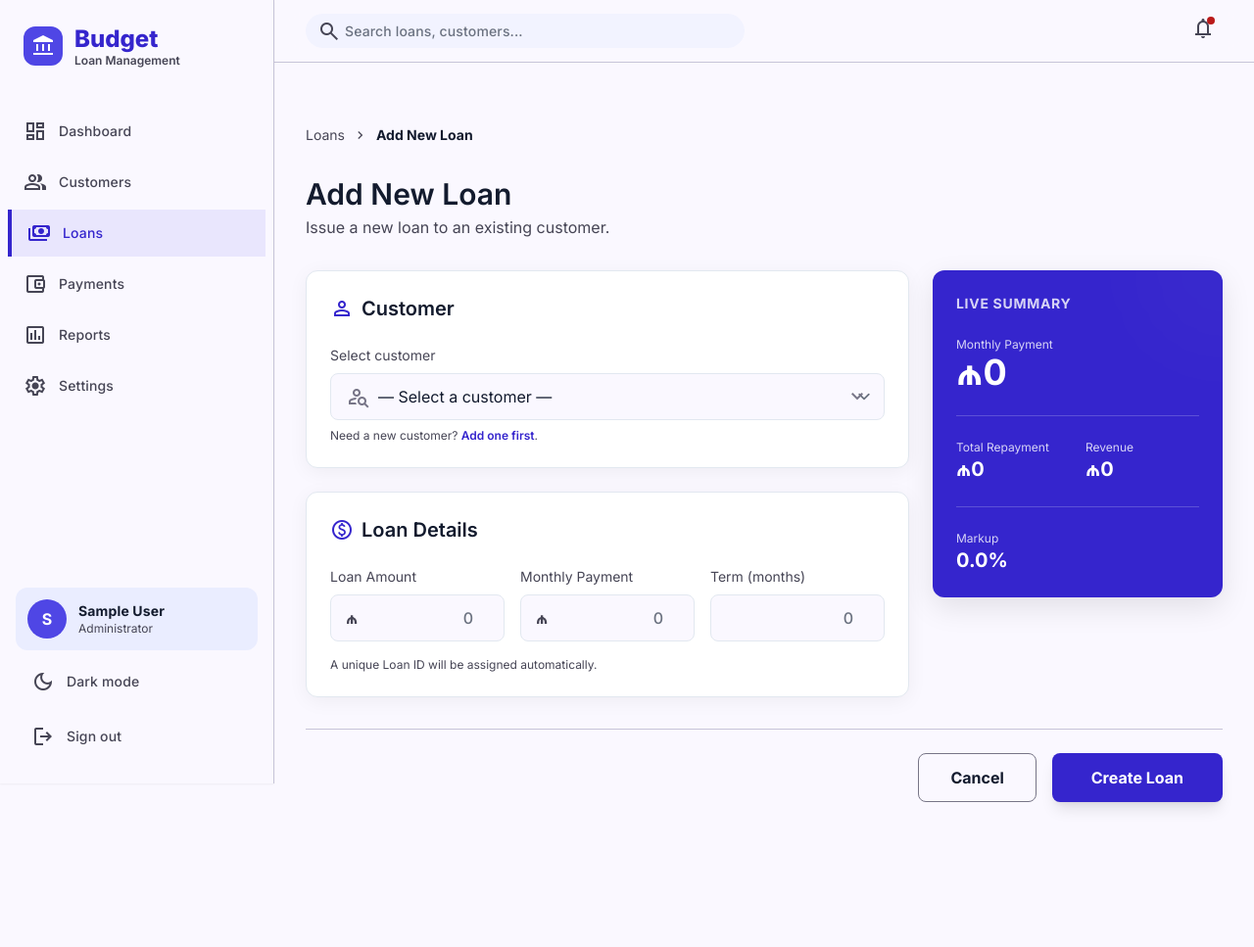
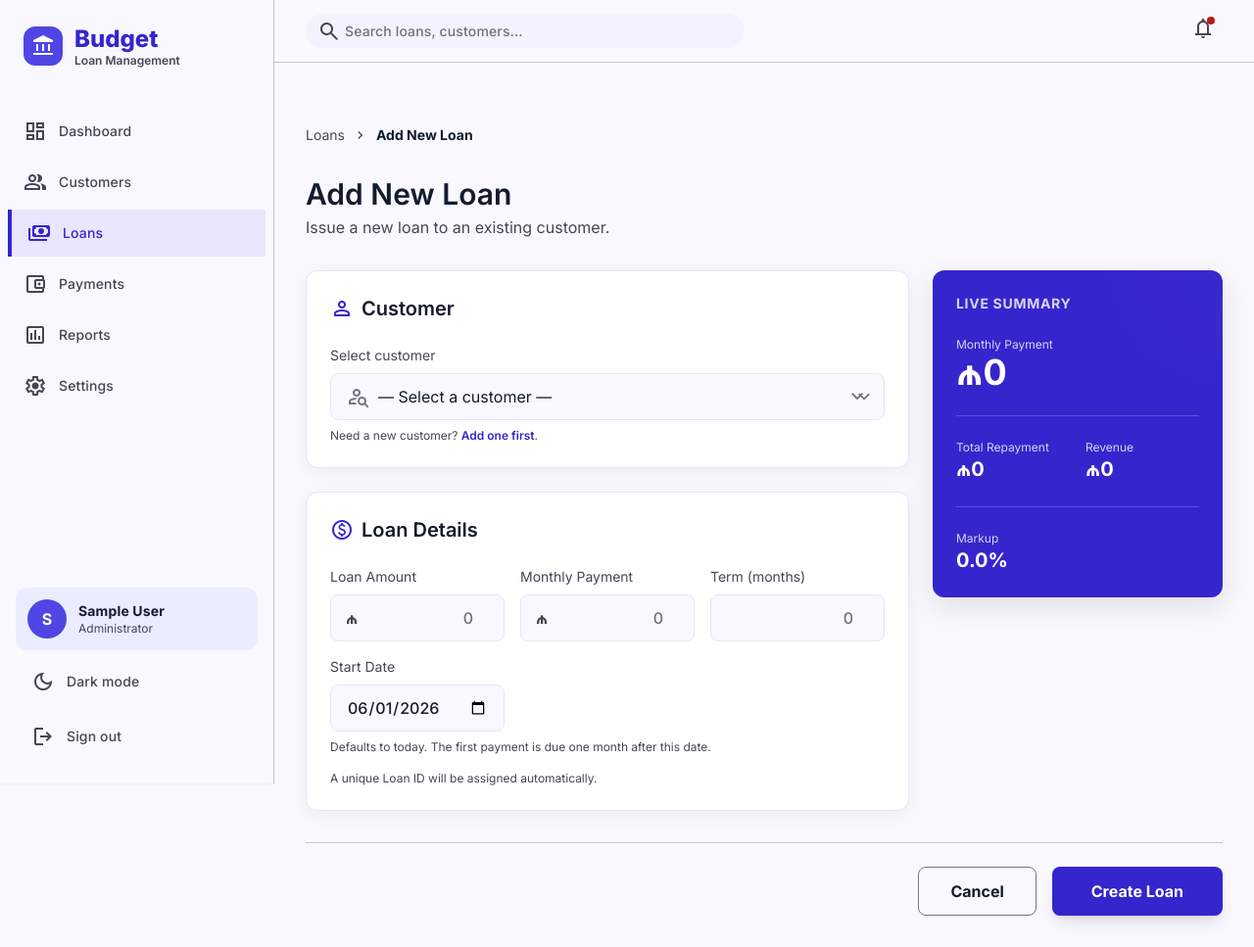
Before and after one commit to codeguy085/Budget, a Django app: page /loans/new/ in a window 1280 px wide. Shown: the whole page at 98% size. Before the commit the page ends 826 px from the top, so only its background shows below. Run offline with Django 5.2, Linux system fonts and the light colour scheme; the visitor is signed in with stand-in values (Sample User, id 1); some libraries are stand-ins or nearby versions.

Commit message:
edit loan date

```diff
--- a/loan/models.py
+++ b/loan/models.py
@@ -1,6 +1,8 @@
 from datetime import date
 
 from django.db import models
+from django.utils import timezone
+
 from user.models import Customer
 # Create your models here.
 
@@ -11,7 +13,7 @@ class Loan(models.Model):
     term = models.IntegerField()
     customer = models.ForeignKey(Customer, on_delete=models.CASCADE, related_name="loans")
     is_completed = models.BooleanField(default=False)
-    start = models.DateTimeField(auto_now_add=True)
+    start = models.DateTimeField(default=timezone.now)
     updated = models.DateTimeField(auto_now=True)
 
     def __str__(self):
--- a/loan/views.py
+++ b/loan/views.py
@@ -320,6 +320,7 @@ def loan_form(request, pk=None):
             'amount': request.POST.get('amount', '').strip(),
             'monthly_payment': request.POST.get('monthly_payment', '').strip(),
             'term': request.POST.get('term', '').strip(),
+            'start': request.POST.get('start', '').strip(),
         }
 
         customer = None
@@ -355,6 +356,16 @@ def loan_form(request, pk=None):
         except (ValueError, TypeError):
             errors['term'] = 'Enter a valid term.'
 
+        start_value = None
+        if data['start']:
+            try:
+                start_value = datetime.strptime(data['start'], '%Y-%m-%d')
+                from django.utils import timezone as _tz
+                if _tz.is_naive(start_value):
+                    start_value = _tz.make_aware(start_value)
+            except ValueError:
+                errors['start'] = 'Enter a valid start date.'
+
         if loan is not None and term_int is not None:
             paid = loan.paid_month()
             if term_int < paid:
@@ -367,12 +378,15 @@ def loan_form(request, pk=None):
                     amount=amount_int,
                     monthly_payment=monthly_int,
                     term=term_int,
+                    **({'start': start_value} if start_value else {}),
                 )
             else:
                 loan.customer = customer
                 loan.amount = amount_int
                 loan.monthly_payment = monthly_int
                 loan.term = term_int
+                if start_value:
+                    loan.start = start_value
                 loan.save()
             return redirect('loan_detail', pk=loan.pk)
     elif loan is not None:
@@ -381,6 +395,7 @@ def loan_form(request, pk=None):
             'amount': str(loan.amount),
             'monthly_payment': str(loan.monthly_payment),
             'term': str(loan.term),
+            'start': loan.start.date().isoformat() if loan.start else '',
         }
     else:
         data = {
@@ -388,6 +403,7 @@ def loan_form(request, pk=None):
             'amount': '',
             'monthly_payment': '',
             'term': '',
+            'start': date.today().isoformat(),
         }
 
     customers = Customer.objects.order_by('name', 'surname')
--- a/templates/create_loan.html
+++ b/templates/create_loan.html
@@ -85,6 +85,12 @@
             <input id="id_term" name="term" type="number" min="1" step="1" value="{{ data.term }}" placeholder="0" class="w-full h-[48px] px-4 bg-surface border border-slate-200 rounded-lg focus:ring-2 focus:ring-primary outline-none font-medium text-right {% if errors.term %}border-error{% endif %}"/>
             {% if errors.term %}<p class="text-error text-xs">{{ errors.term }}</p>{% endif %}
           </div>
+          <div class="space-y-2 md:col-span-3">
+            <label class="block text-sm text-on-surface-variant" for="id_start">Start Date</label>
+            <input id="id_start" name="start" type="date" value="{{ data.start }}" class="w-full md:w-auto h-[48px] px-4 bg-surface border border-slate-200 rounded-lg focus:ring-2 focus:ring-primary outline-none font-medium {% if errors.start %}border-error{% endif %}"/>
+            {% if errors.start %}<p class="text-error text-xs">{{ errors.start }}</p>{% endif %}
+            <p class="text-xs text-on-surface-variant">Defaults to today. The first payment is due one month after this date.</p>
+          </div>
         </div>
         {% if loan %}
         <p class="text-xs text-on-surface-variant mt-4">Loan ID <span class="font-mono font-bold">#{{ loan.loan_id }}</span> cannot be changed.{% if loan.paid_month %} {{ loan.paid_month }} payment{{ loan.paid_month|pluralize }} already recorded — reducing the term below this number is not allowed.{% endif %}</p>
```
Also changed, not shown: loan/migrations/0011_loan_start_editable.py (added).
